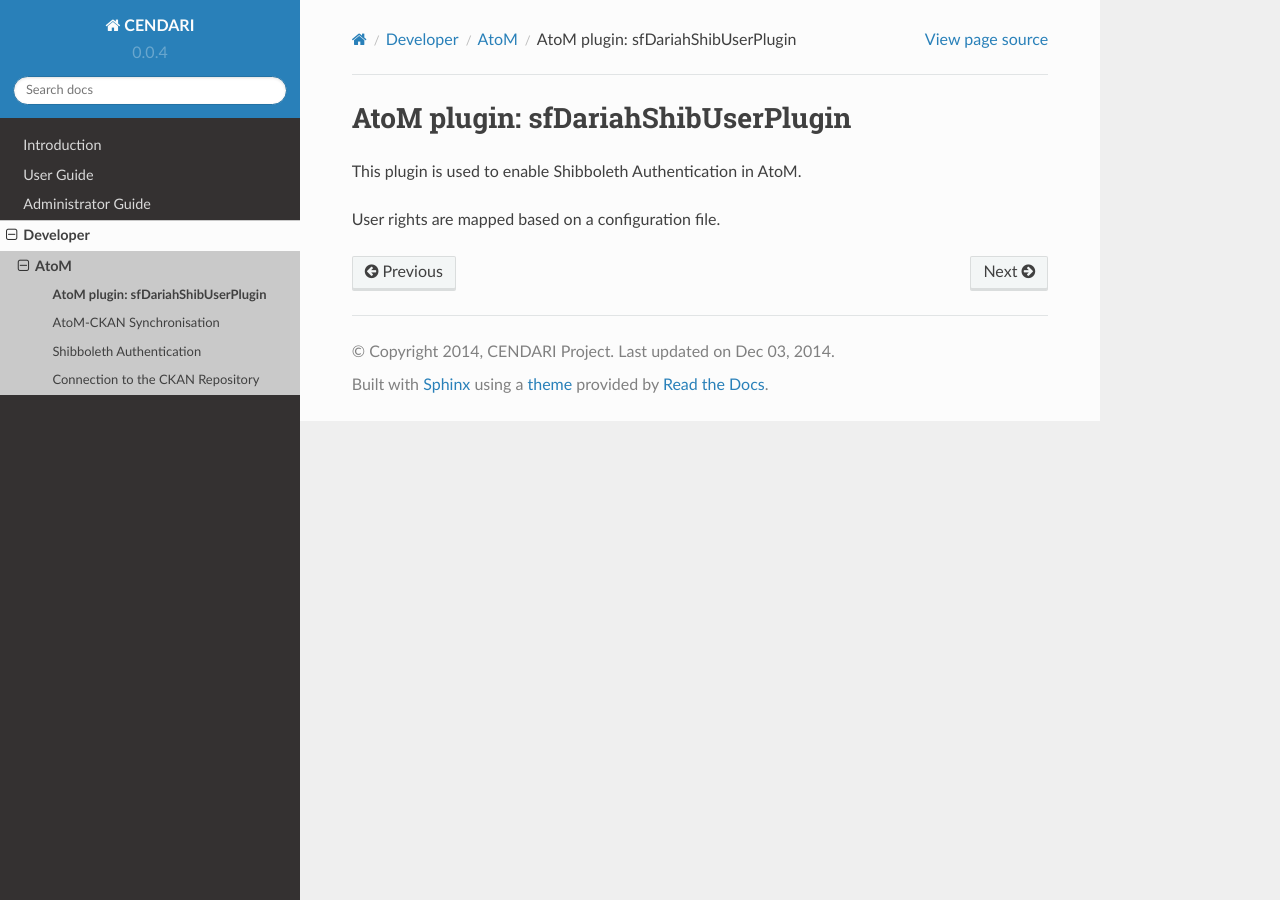
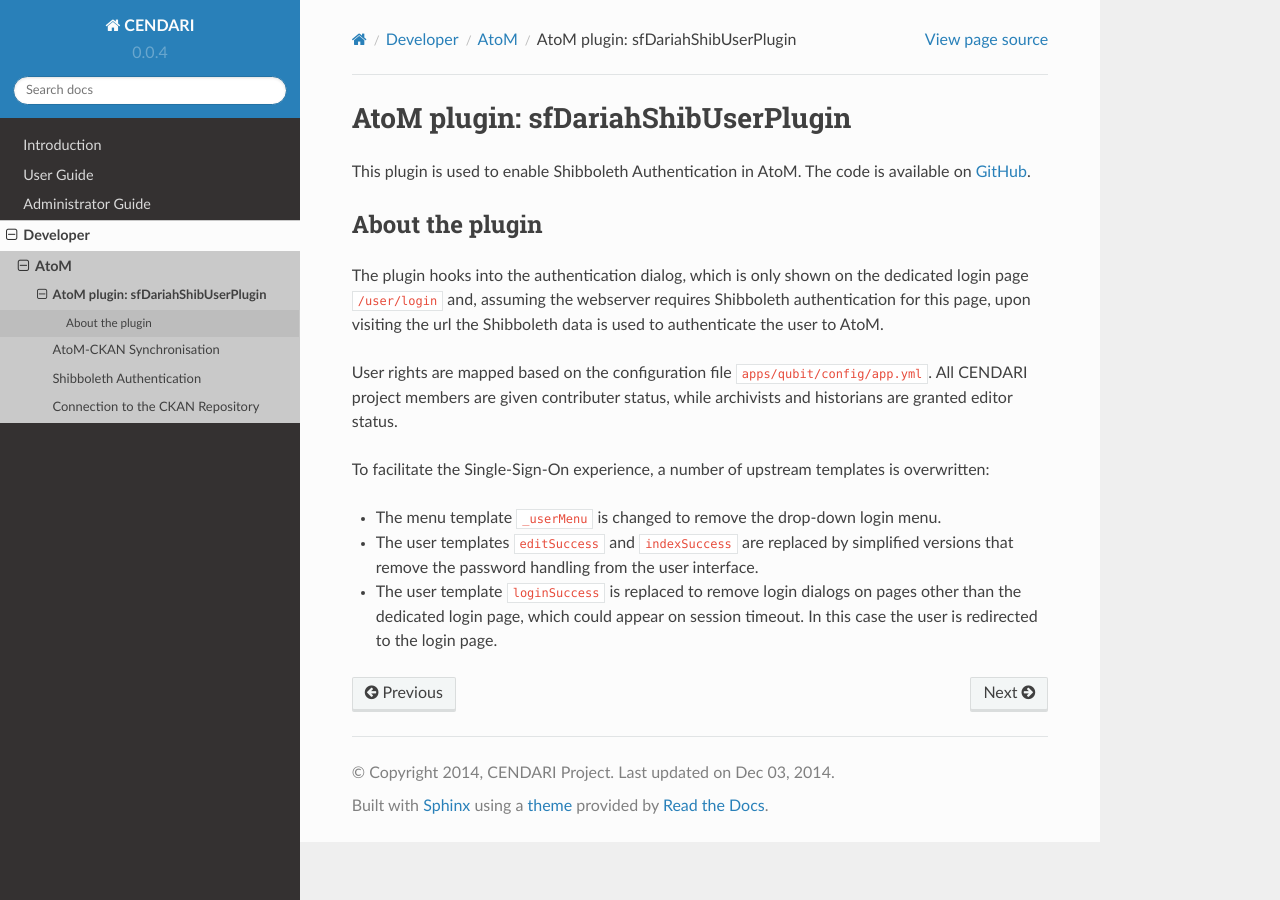
Before and after one commit to CENDARI/documentation, a Sphinx documentation site: the page built from source/developer/atom/shibboleth.rst, in a window 1280 px wide. Built offline with Sphinx 7.4.7 and the Read the Docs theme 2.0.0, drawn with Linux system fonts in a browser that asks for light colours.

Commit message:
a bit more on atom shibboleth plugin

```diff
--- a/source/developer/atom/shibboleth.rst
+++ b/source/developer/atom/shibboleth.rst
@@ -2,8 +2,32 @@ AtoM plugin: sfDariahShibUserPlugin
 ===================================
 
 This plugin is used to enable Shibboleth Authentication in AtoM.
+The code is available on `GitHub <https://github.com/CENDARI/documentation>`_.
 
-User rights are mapped based on a configuration file.
+About the plugin
+----------------
+
+The plugin hooks into the authentication dialog, which is only shown on the dedicated login page
+``/user/login`` and, assuming the webserver requires Shibboleth authentication for this page,
+upon visiting the url the Shibboleth data is used to authenticate the user to AtoM.
+
+User rights are mapped based on the configuration file ``apps/qubit/config/app.yml``.
+All CENDARI project members are given contributer status,
+while archivists and historians are granted editor status.
+
+To facilitate the Single-Sign-On experience,
+a number of upstream templates is overwritten:
+
+* The menu template  ``_userMenu`` is changed to remove the drop-down login menu.
+
+* The user templates ``editSuccess`` and ``indexSuccess`` are replaced by simplified versions that remove the password handling from the user interface.
+
+* The user template ``loginSuccess``
+  is replaced to remove login dialogs on pages other than the dedicated login page,
+  which could appear on session timeout.
+  In this case the user is redirected to the login page.
+
+
 
 .. toctree::
    :hidden:
@@ -11,6 +35,10 @@ User rights are mapped based on a configuration file.
 
 
 .. ifconfig:: include_submodule_docs
+
+   ------------------
+   Code Documentation
+   ------------------
 
    Plugin Configuration
    ^^^^^^^^^^^^^^^^^^^^
```
Also changed, not shown: README.md (+2 -0 lines).
